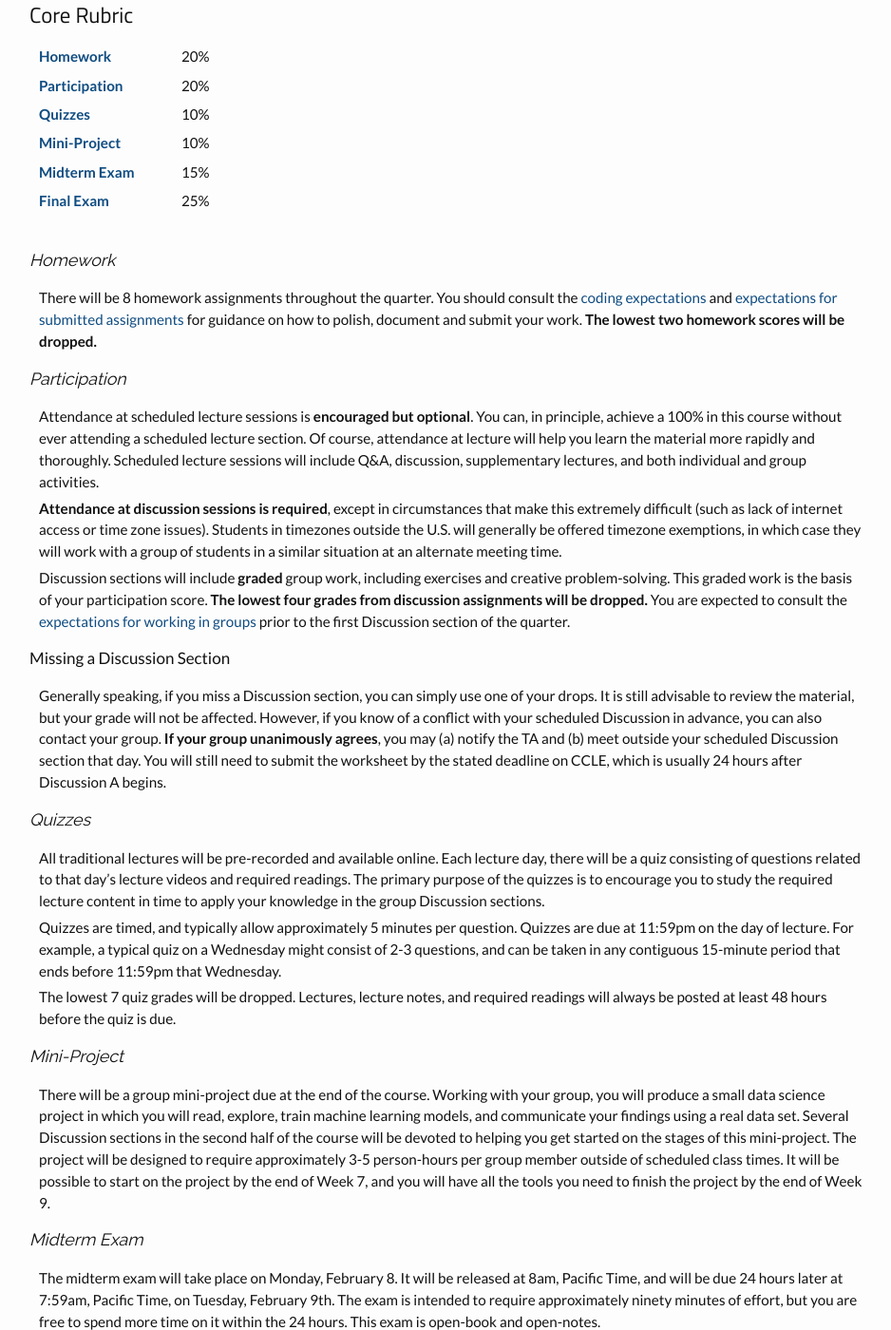
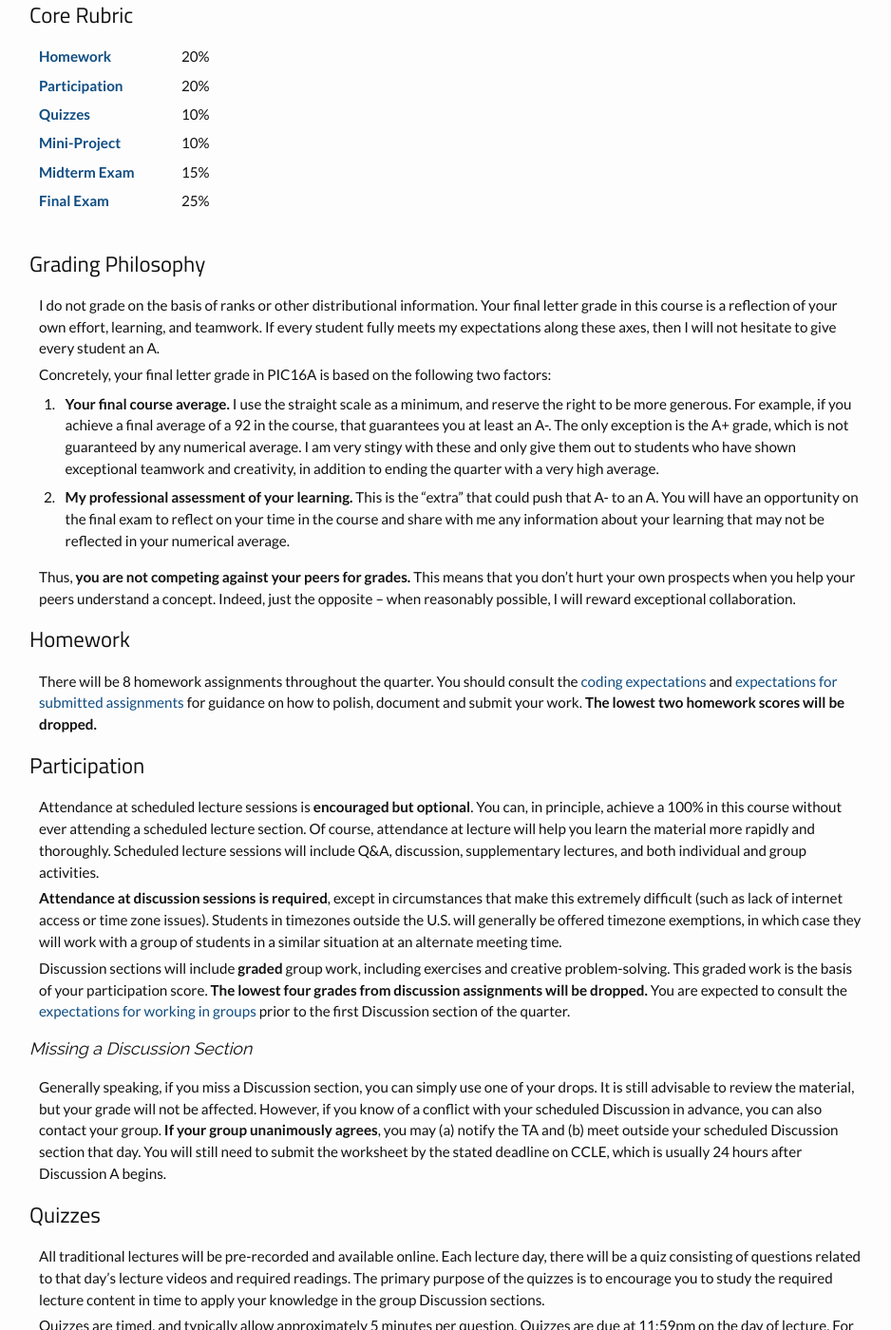
Before and after one commit to PhilChodrow/PIC16A, a Jekyll site: the page built from syllabus.md, in a window 1280 px wide and 1400 px high, scrolled down 2890 px. Shown: the whole window at 95% size, without its empty margins (174-1112 px from the left). Built offline with Jekyll 4.4.1, drawn with Linux system fonts in a browser that asks for light colours; nearby versions of some CDN libraries; some of the changed text lies outside the part shown.

Commit message:
note on grading philosophy

```diff
--- a/syllabus.md
+++ b/syllabus.md
@@ -123,11 +123,22 @@ All students on the waitlist will be enrolled in the course at the end of Week 2
   <dd> 25%</dd>
 </dl>
 
-### Homework
+## Grading Philosophy
+
+I do not grade on the basis of ranks or other distributional information. Your final letter grade in this course is a reflection of your own effort, learning, and teamwork. If every student fully meets my expectations along these axes, then I will not hesitate to give every student an A.
+
+Concretely, your final letter grade in PIC16A is based on the following two factors:
+
+1. **Your final course average.** I use the straight scale as a minimum, and reserve the right to be more generous. For example, if you achieve a final average of a 92 in the course, that guarantees you at least an A-. The only exception is the A+ grade, which is not guaranteed by any numerical average. I am very stingy with these and only give them out to students who have shown exceptional teamwork and creativity, in addition to ending the quarter with a very high average.
+2. **My professional assessment of your learning.** This is the "extra" that could push that A- to an A. You will have an opportunity on the final exam to reflect on your time in the course and share with me any information about your learning that may not be reflected in your numerical average.
+
+Thus, **you are not competing against your peers for grades.** This means that you don't hurt your own prospects when you help your peers understand a concept. Indeed, just the opposite -- when reasonably possible, I will reward exceptional collaboration.
+
+## Homework
 
 There will be 8 homework assignments throughout the quarter. You should consult the [coding expectations](http://philchodrow.github.io/PIC16A/coding_expectations/) and  [expectations for submitted assignments](https://nbviewer.jupyter.org/github/PhilChodrow/PIC16A/blob/master/content/preliminaries/expectations_for_assignments.ipynb) for guidance on how to polish, document and submit your work. **The lowest two homework scores will be dropped.**
 
-### Participation
+## Participation
 
 Attendance at scheduled lecture sessions is **encouraged but optional**. You can, in principle, achieve a 100% in this course without ever attending a scheduled lecture section. Of course, attendance at lecture will help you learn the material more rapidly and thoroughly. Scheduled lecture sessions will include Q&A, discussion, supplementary lectures, and both individual and group activities.
 
@@ -135,11 +146,11 @@ Attendance at scheduled lecture sessions is **encouraged but optional**. You can
 
 Discussion sections will include **graded** group work, including exercises and creative problem-solving. This graded work is the basis of your participation score. **The lowest four grades from discussion assignments will be dropped.** You are expected to consult the [expectations for working in groups](http://philchodrow.github.io/PIC16A/groups/) prior to the first Discussion section of the quarter.
 
-#### Missing a Discussion Section
+### Missing a Discussion Section
 
 Generally speaking, if you miss a Discussion section, you can simply use one of your drops. It is still advisable to review the material, but your grade will not be affected. However, if you know of a conflict with your scheduled Discussion in advance, you can also contact your group. **If your group unanimously agrees**, you may (a) notify the TA and (b) meet outside your scheduled Discussion section that day. You will still need to submit the worksheet by the stated deadline on CCLE, which is usually 24 hours after Discussion A begins.
 
-### Quizzes
+## Quizzes
 
 All traditional lectures will be pre-recorded and available online. Each lecture day, there will be a quiz consisting of questions related to that day's lecture videos and required readings. The primary purpose of the quizzes is to encourage you to study the required lecture content in time to apply your knowledge in the group Discussion sections.
 
@@ -147,23 +158,23 @@ Quizzes are timed, and typically allow approximately 5 minutes per question. Qui
 
 The lowest 7 quiz grades will be dropped. Lectures, lecture notes, and required readings will always be posted at least 48 hours before the quiz is due.
 
-### Mini-Project
+## Project
 
-There will be a group mini-project due at the end of the course. Working with your group, you will produce a small data science project in which you will read, explore, train machine learning models, and communicate your findings using a real data set. Several Discussion sections in the second half of the course will be devoted to helping you get started on the stages of this mini-project. The project will be designed to require approximately 3-5 person-hours per group member outside of scheduled class times. It will be possible to start on the project by the end of Week 7, and you will have all the tools you need to finish the project by the end of Week 9.
+There will be a group project due at the end of the course. Working with your group, you will produce a small data science project in which you will read, explore, train machine learning models, and communicate your findings using a real data set. Several Discussion sections in the second half of the course will be devoted to helping you get started on the stages of this project. The project will be designed to require approximately 3-5 person-hours per group member outside of scheduled class times. It will be possible to start on the project by the end of Week 7, and you will have all the tools you need to finish the project by the end of Week 9.
 
-### Midterm Exam
+## Midterm Exam
 
 The midterm exam will take place on Monday, February 8. It will be released at 8am, Pacific Time, and will be due 24 hours later at 7:59am, Pacific Time, on Tuesday, February 9th. The exam is intended to require approximately ninety minutes of effort, but you are free to spend more time on it within the 24 hours. This exam is open-book and open-notes.
 
-### Final Exam
+## Final Exam
 
 The final exam for this course will take place during the standard final exam period, at a time TBD. The exam will be released at 8am, Pacific Time, on the scheduled day, and will be due at 7:59am, Pacific Time, on the following day. The exam is intended to require approximately three hours of effort, but you are free to spend more time on it within the 24 hours. This exam is open-book and open-notes.
 
-### Extra Credit
+## Extra Credit
 
 There are several ways to earn extra credit in PIC16A.
 
-#### Essay
+### Essay
 
 At any time prior to the end of instruction, you may submit an essay of between 900 and 1,200 words (3-4 double-spaced pages) on a topic broadly related to the themes of algorithms, equity, and justice. Your essay should address a concrete problem, assess the current state of affairs, and suggest one or more paths forward. Examples of suitable topics related to algorithms and justice include but are no means limited to bias in facial recognition, the impact of automation on social services for the poor, and the role of technology in combatting climate change. Please note that questions of equity and justice are more specific than the general impact of social media or tech companies on society as a whole. Essays on such general topics will likely receive only partial credit.
 
@@ -190,15 +201,15 @@ You are free to use any sources to which you have access. If you are having trou
 - A [list of articles](https://blog.getpocket.com/2020/06/the-bias-embedded-in-algorithms/) on bias in algorithms. This list is curated by Safiya Umoja Noble, author of [Algorithms of Oppression: How Search Engines Reinforce Racism](https://nyupress.org/9781479837243/algorithms-of-oppression/) and faculty here at UCLA.
 - Cathy O'Neil, author of the excellent book *Weapons of Math Destruction*, has a [blog](https://mathbabe.org/page/2/). Many of her posts are opinion pieces (and therefore unsuitable for citation), but she always provides links to primary material, which you can use.
 
-#### Campuswire
+### Campuswire
 
 There is a Campuswire discussion forum associated with this course, where you can post both questions and answers about the course content. If you post a particularly insightful question or answer, I will (at my discretion) award you 0.25% of extra credit toward your final grade. You can earn extra credit this way up to four times, for a total of 1% extra credit.
 
-#### Office Hours
+### Office Hours
 
 You can get extra credit just by coming to office hours! The first time you attend OH and ask me a question, you will receive 0.25% extra credit.
 
-#### Course Feedback
+### Course Feedback
 
 There will be several surveys throughout the quarter which allow you to give me feedback on the course. Completing these feedback surveys is worth 0.25% extra credit, each.
 
```
Also changed, not shown: 1 other file.
